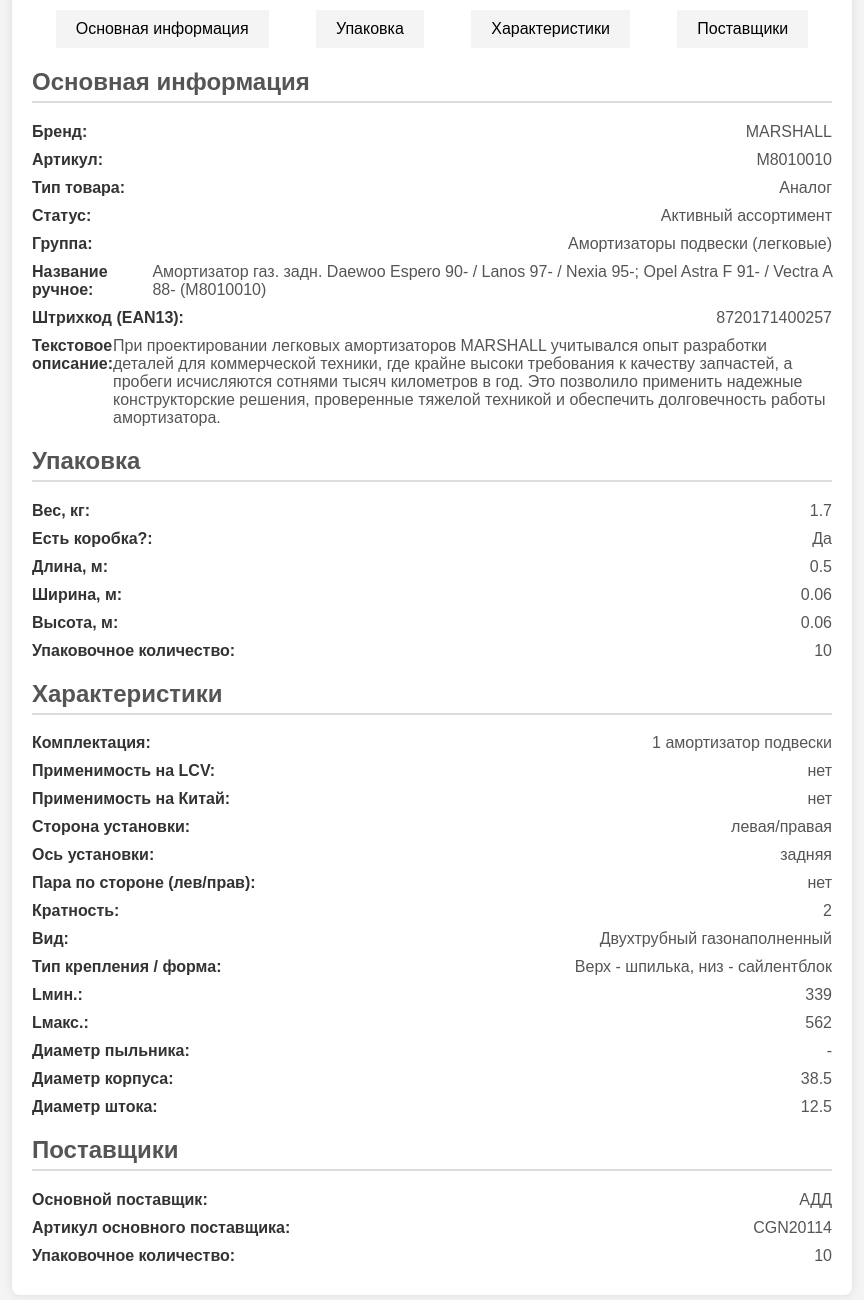
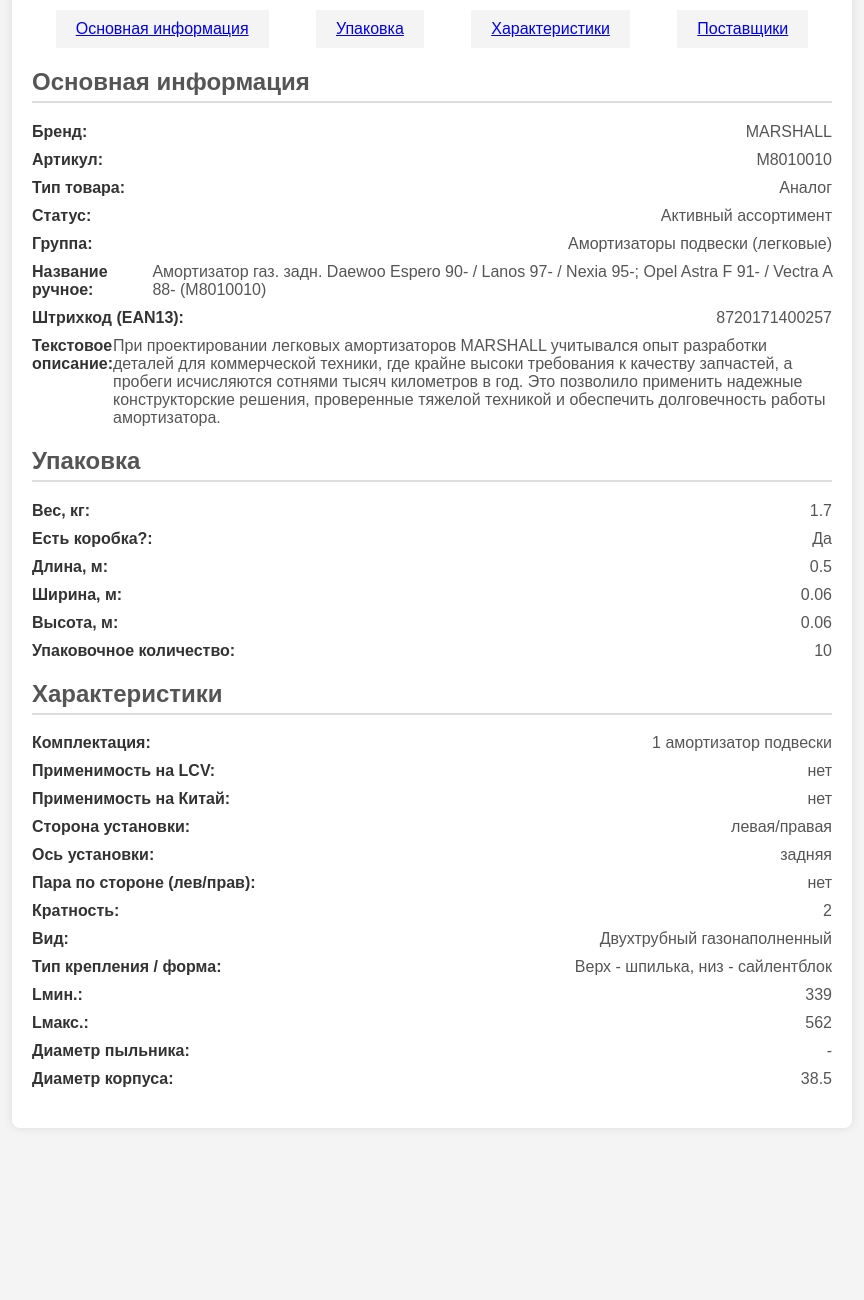
Before and after one commit to AKhankevich/product-page, a plain HTML site: page index.html in a window 1280 px wide. Shown: the part 110-1410 px from the top of the page, without its empty margins (208-1072 px from the left). After the commit the page ends 1258 px from the top, so only its background shows below. Drawn offline with Linux system fonts and the light colour scheme.

Commit message:
Update index.html

```diff
--- a/index.html
+++ b/index.html
@@ -12,10 +12,10 @@
 
         <!-- Вкладки -->
         <div class="tabs">
-            <button class="tablinks" onclick="openTab(event, 'product-info')">Основная информация</button>
-            <button class="tablinks" onclick="openTab(event, 'packaging-info')">Упаковка</button>
-            <button class="tablinks" onclick="openTab(event, 'characteristics-info')">Характеристики</button>
-            <button class="tablinks" onclick="openTab(event, 'supplier-info')">Поставщики</button>
+            <a href="#product-info" class="tablinks" onclick="openTab(event, 'product-info')">Основная информация</a>
+            <a href="#packaging-info" class="tablinks" onclick="openTab(event, 'packaging-info')">Упаковка</a>
+            <a href="#characteristics-info" class="tablinks" onclick="openTab(event, 'characteristics-info')">Характеристики</a>
+            <a href="#supplier-info" class="tablinks" onclick="openTab(event, 'supplier-info')">Поставщики</a>
         </div>
 
         <!-- Содержимое вкладок -->
@@ -138,28 +138,3 @@
                 <span id="body-diameter">38.5</span>
             </div>
             <div class="info">
-                <label>Диаметр штока:</label>
-                <span id="rod-diameter">12.5</span>
-            </div>
-        </div>
-
-        <div id="supplier-info" class="tabcontent">
-            <h2>Поставщики</h2>
-            <div class="info">
-                <label>Основной поставщик:</label>
-                <span id="main-supplier">АДД</span>
-            </div>
-            <div class="info">
-                <label>Артикул основного поставщика:</label>
-                <span id="supplier-sku">CGN20114</span>
-            </div>
-            <div class="info">
-                <label>Упаковочное количество:</label>
-                <span id="supplier-packaging-qty">10</span>
-            </div>
-        </div>
-    </div>
-
-    <script src="script.js"></script>
-</body>
-</html>
```
